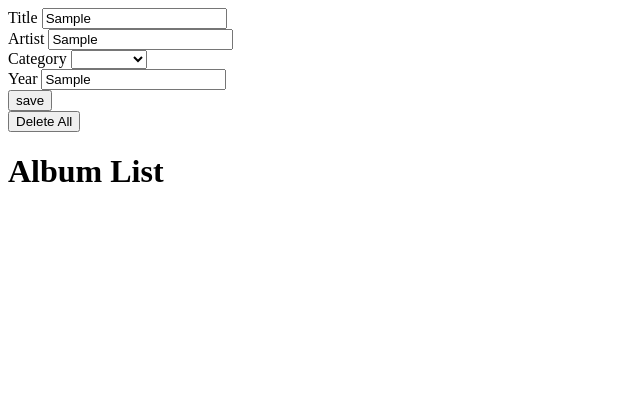
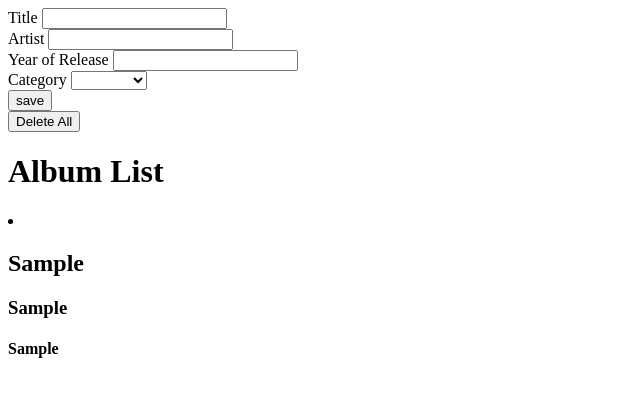
Before and after one commit to dvioletta/CC_Wk6_HW_Manipulating-the-DOM, a plain HTML site: page index.html in a window 1280 px wide. Both pictures are taken after typing "Sample", "Sample", "Sample" into the empty fields and a click on the input "save". Shown: the whole page, without its empty margins (0-640 px from the left). Drawn offline with Linux system fonts and the light colour scheme.

Commit message:
added year text for form and updated mistake

```diff
--- a/index.html
+++ b/index.html
@@ -20,6 +20,11 @@
           </div>
 
           <div class="form-item">
+            <label for="year" class="primary">Year of Release</label>
+            <input type="text" id="year" required/>
+          </div>
+
+          <div class="form-item">
             <label for="category" class="primary">Category</label>
             <select id="category">
               <option value="" disabled selected></option>
@@ -31,10 +36,6 @@
             </select>
           </div>
 
-          <div class="form-item">
-            <label for="year" class="primary">Year</label>
-            <input type="text" id="year" required/>
-          </div>
 
         </div>
         <input type="submit" value="save"/>
--- a/js/app.js
+++ b/js/app.js
@@ -28,13 +28,14 @@ const createAlbumListItem = function (form) {
   artist.textContent = form.artist.value;
   albumListItem.appendChild(artist);
 
+  const year = document.createElement('h4');
+  year.textContent = form.year.value;
+  albumListItem.appendChild(year);
+
   const category = document.createElement('p');
   category.textContent = form.category.value;
   albumListItem.appendChild(category);
 
-  const year = document.createElement('h4');
-  year.textContent = form.year.value;
-  yearListItem.appendChild(year);
 
   return albumListItem;
 }
```
